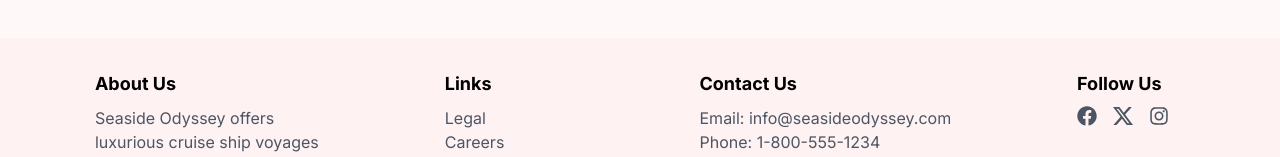
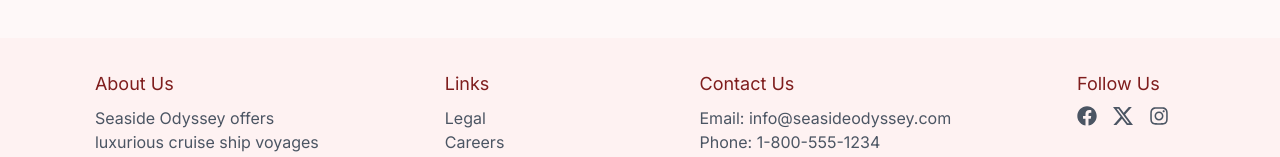
Before and after one commit to mrbannerbear/seaside-odyssey-client, a Next.js app: page / in a window 1280 px wide. Shown: the part 2928-3085 px from the top of the page. Built offline with nearby package versions, Linux system fonts and the light colour scheme.

Commit message:
Minor update

```diff
--- a/src/app/components/Footer.js
+++ b/src/app/components/Footer.js
@@ -7,12 +7,12 @@ const Footer = () => {
   <div class="container mx-auto flex flex-wrap justify-around">
 
     <div class="w-full sm:w-auto mb-4 sm:mb-0">
-      <h4 class="text-lg font-bold mb-2">About Us</h4>
+      <h4 class="text-lg text-red-900 mb-2">About Us</h4>
       <p class="text-gray-600 w-56">Seaside Odyssey offers luxurious cruise ship voyages to exotic destinations around the world.</p>
     </div>
 
     <div class="w-full sm:w-auto mb-4 sm:mb-0">
-      <h4 class="text-lg font-bold mb-2">Links</h4>
+      <h4 class="text-lg text-red-900 mb-2">Links</h4>
       <ul class="list-none p-0">
         <li><a href="#" class="text-gray-600 hover:text-black">Legal</a></li>
         <li><a href="#" class="text-gray-600 hover:text-black">Careers</a></li>
@@ -23,14 +23,14 @@ const Footer = () => {
     </div>
 
     <div class="w-full sm:w-auto mb-4 sm:mb-0">
-      <h4 class="text-lg font-bold mb-2">Contact Us</h4>
+      <h4 class="text-lg text-red-900 mb-2">Contact Us</h4>
       <p class="text-gray-600">Email: info@seasideodyssey.com</p>
       <p class="text-gray-600">Phone: 1-800-555-1234</p>
 
     </div>
 
     <div class="w-full sm:w-auto">
-      <h4 class="text-lg font-bold mb-2">Follow Us</h4>
+      <h4 class="text-lg text-red-900 mb-2">Follow Us</h4>
       <ul class="list-none p-0">
         <li class="inline-block mr-4">
           <a href="#" class="text-gray-600 text-xl hover:text-black"><FaFacebook/></a>
--- a/src/app/components/Navbar.js
+++ b/src/app/components/Navbar.js
@@ -1,6 +1,11 @@
 "use client";
+
+import AOS from 'aos';
+import 'aos/dist/aos.css'
 import { useState } from "react";
 import Menu from "./Menu";
+
+AOS.init()
 
 const Navbar = () => {
   const [burgerState, setBurgerState] = useState(false);
@@ -8,7 +13,7 @@ const Navbar = () => {
   return (
     <>
       {burgerState && (
-        <div className="fixed inset-0 z-50 overflow-hidden">
+        <div className="fixed inset-0 z-50 overflow-hidden" data-aos="slide-left">
           <div className="absolute inset-0 bg-black opacity-50"></div>
           <div className="fixed inset-y-0 right-0 max-w-xs w-full bg-red-50/90 z-50 shadow transition-transform duration-300 transform translate-x-full md:translate-x-0">
            {<div className="p-4">
@@ -44,7 +49,7 @@ const Navbar = () => {
           </div>
 
           <div>
-            {!burgerState && <button
+            <button
               className="text-white focus:outline-none"
               onClick={() => setBurgerState(!burgerState)}
             >
@@ -61,7 +66,7 @@ const Navbar = () => {
                   d="M4 6h16M4 12h16m-7 6h7"
                 ></path>
               </svg>
-            </button>}
+            </button>
           </div>
         </div>
       </nav>
```
